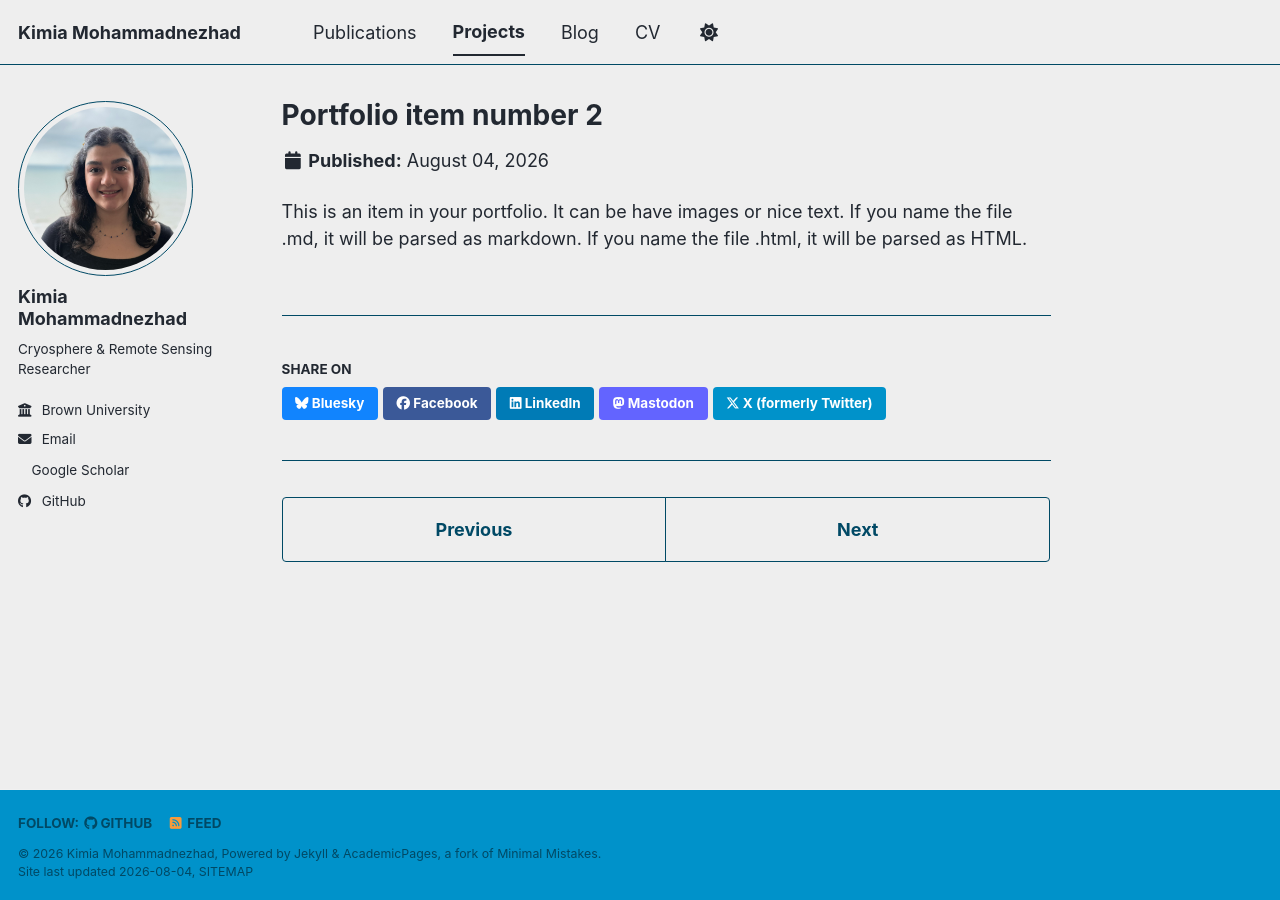
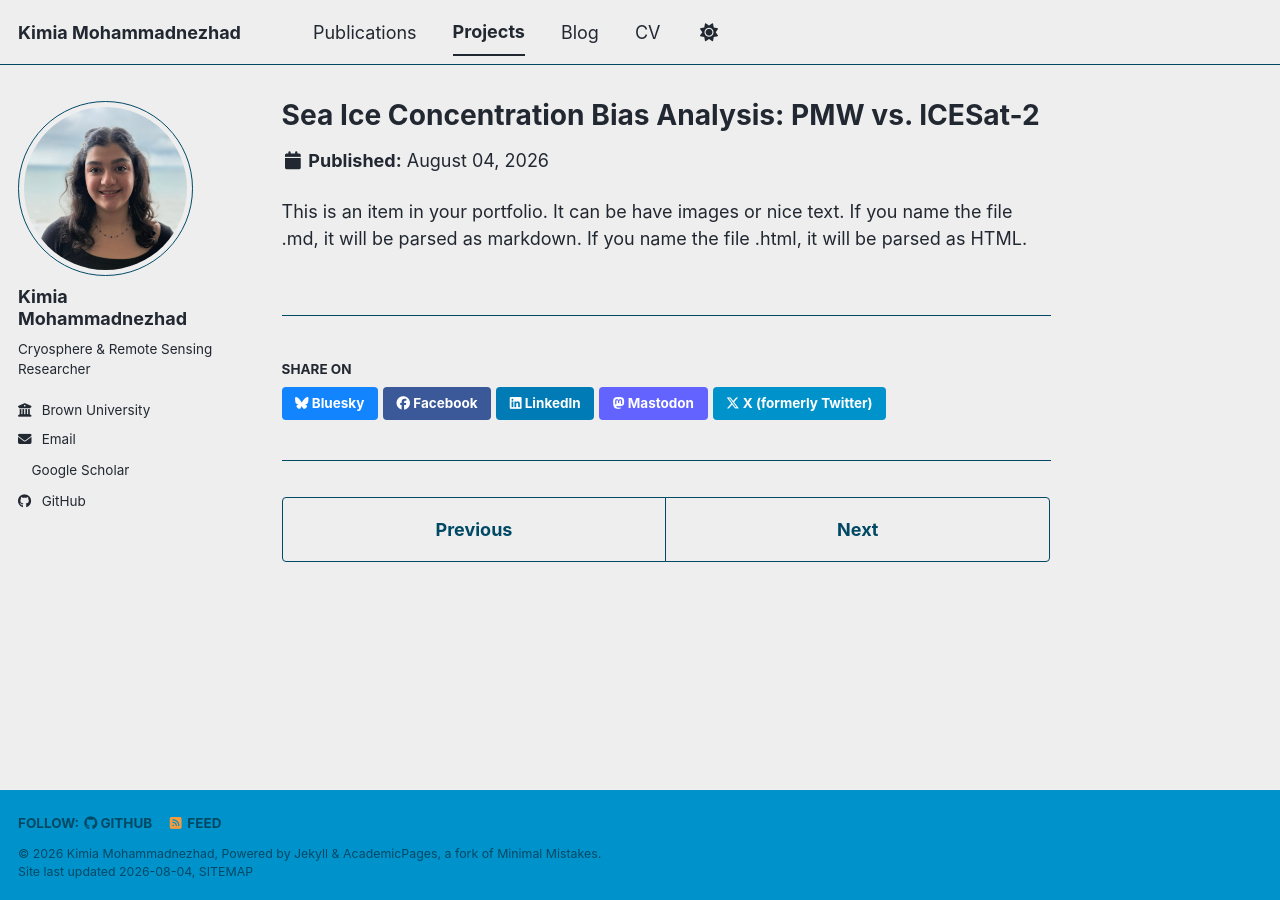
Before and after one commit to kimnezhad/kimnezhad.github.io, a Jekyll site: the page built from _portfolio/portfolio-2.html, in a window 1280 px wide. Built offline with Jekyll 4.4.1, drawn with Linux system fonts in a browser that asks for light colours; a style sheet for code colours, icons or effects is not loaded.

Commit message:
Update portfolio-2.html

```diff
--- a/_portfolio/portfolio-2.html
+++ b/_portfolio/portfolio-2.html
@@ -1,6 +1,6 @@
 ---
-title: "Portfolio item number 2"
-excerpt: "Short description of portfolio item number 2 <br/><img src='/images/500x300.png'>"
+title: "Sea Ice Concentration Bias Analysis: PMW vs. ICESat-2"
+excerpt: "Evaluating and quantifying biases in Passive Microwave (PMW) sea-ice concentration algorithms using high-resolution ICESat-2 laser altimetry data. <br/><img src='/images/500x300.png'>"
 collection: portfolio
 ---
 
```
